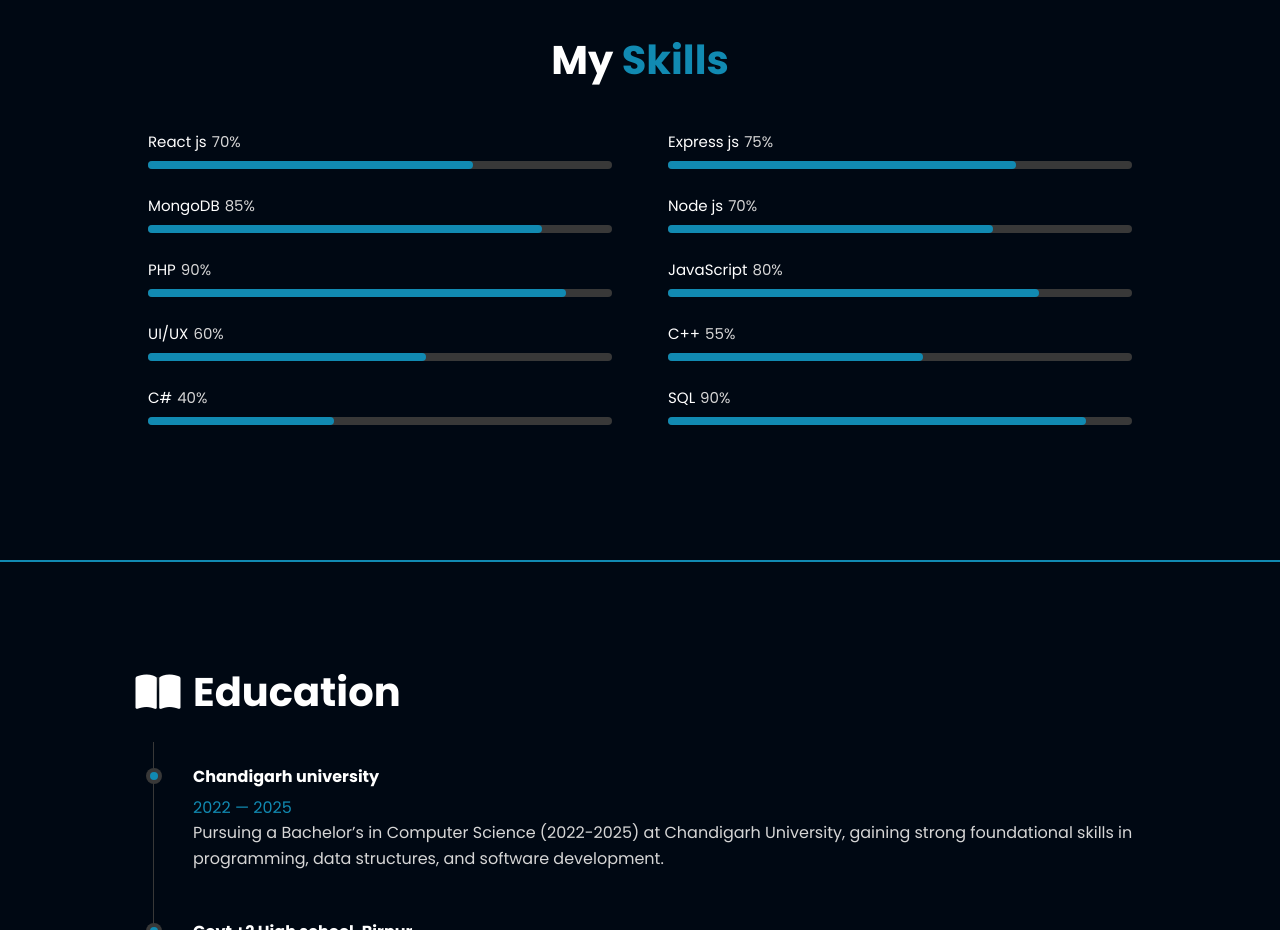
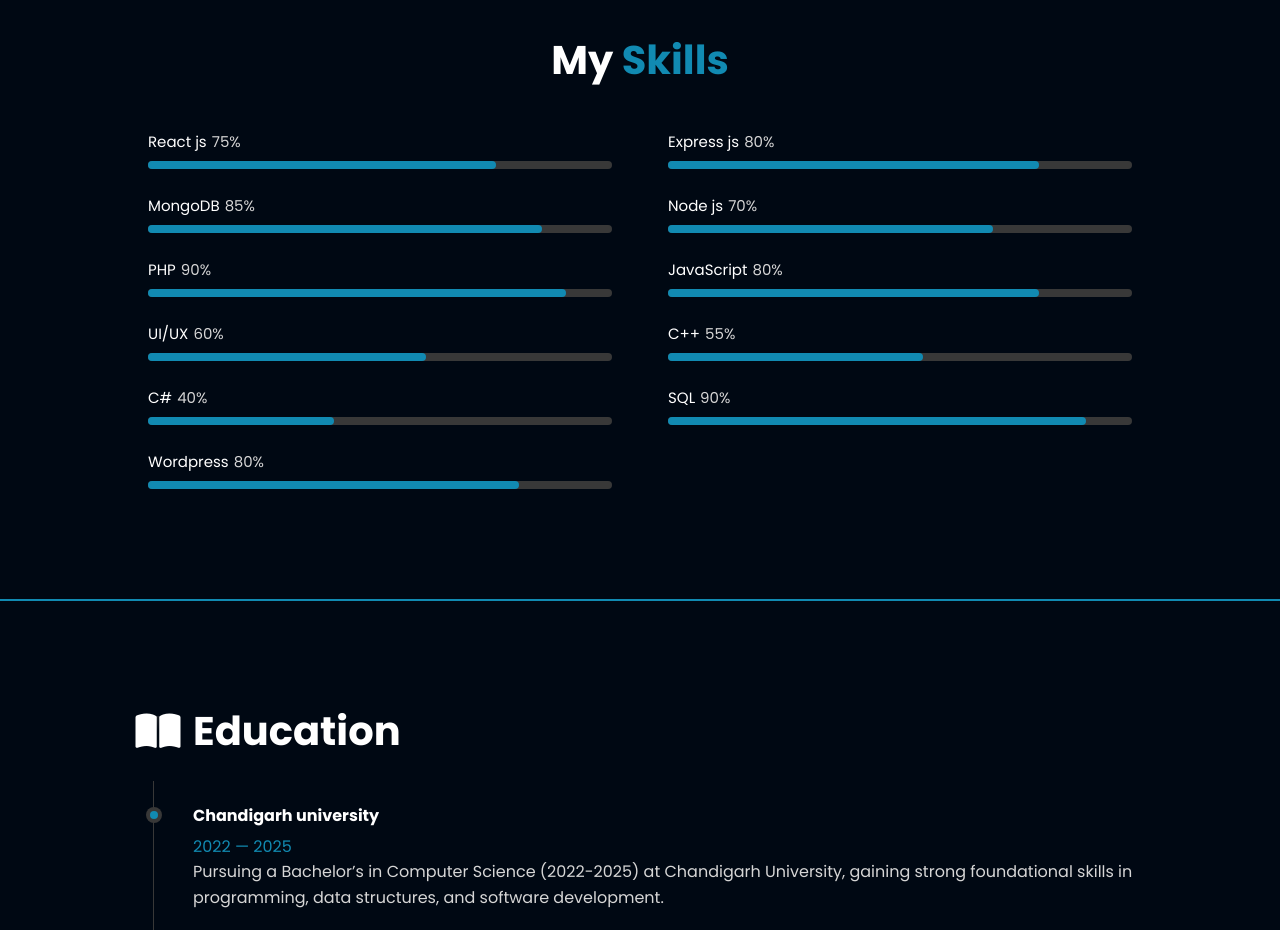
Before and after one commit to nks854338/portfolio, a React (Create React App) app: page / in a window 1280 px wide. Shown: the part 1620-2550 px from the top of the page. Built offline with nearby package versions, Linux system fonts and the light colour scheme.

Commit message:
commited

```diff
--- a/src/Pages/Skills.js
+++ b/src/Pages/Skills.js
@@ -13,19 +13,19 @@
           <li className="skills-item">
             <div className="title-wrapper">
               <h5 className="h5">React js</h5>
-              <data value={70}>70%</data>
+              <data value={75}>75%</data>
             </div>
             <div className="skill-progress-bg">
-              <div className="skill-progress-fill" style={{ width: "70%" }} />
+              <div className="skill-progress-fill" style={{ width: "75%" }} />
             </div>
           </li>
           <li className="skills-item">
             <div className="title-wrapper">
               <h5 className="h5">Express js</h5>
-              <data value={75}>75%</data>
+              <data value={80}>80%</data>
             </div>
             <div className="skill-progress-bg">
-              <div className="skill-progress-fill" style={{ width: "75%" }} />
+              <div className="skill-progress-fill" style={{ width: "80%" }} />
             </div>
           </li>
           <li className="skills-item">
@@ -100,6 +100,15 @@
               <div className="skill-progress-fill" style={{ width: "90%" }} />
             </div>
           </li>
+          <li className="skills-item">
+            <div className="title-wrapper">
+              <h5 className="h5">Wordpress</h5>
+              <data value={80}>80%</data>
+            </div>
+            <div className="skill-progress-bg">
+              <div className="skill-progress-fill" style={{ width: "80%" }} />
+            </div>
+          </li>
         </ul>
       </section>
     </>
```
